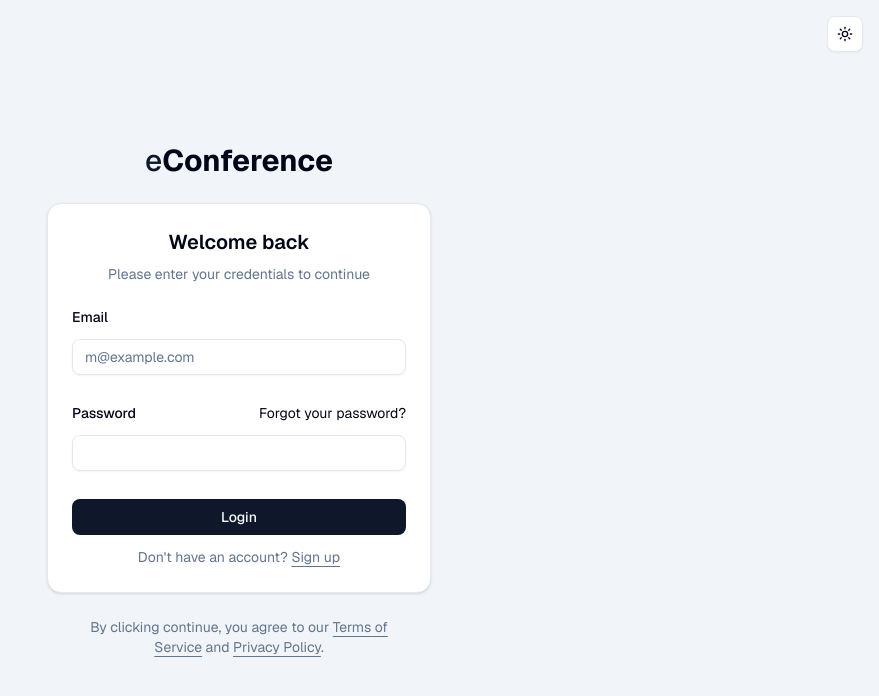
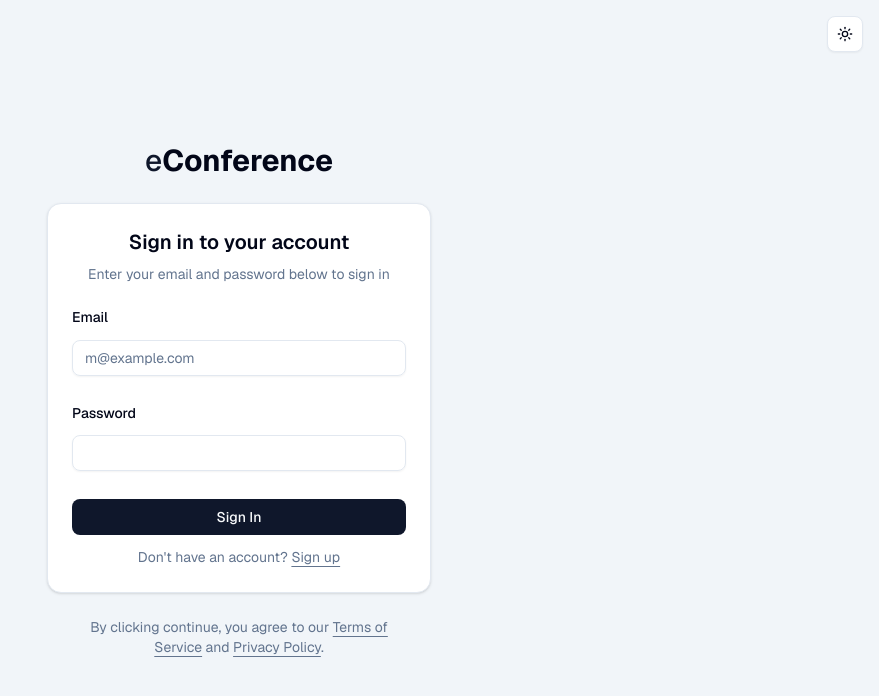
Before and after one commit to andrei-aldea/e-conference, a Next.js app: page /login in a window 1280 px wide. Shown: the top 696 px of the page, without its empty margins (401-1280 px from the left). Built offline with nearby package versions, Linux system fonts and the light colour scheme.

Commit message:
added zod for forms

```diff
--- a/components/login-form.tsx
+++ b/components/login-form.tsx
@@ -1,10 +1,29 @@
+'use client'
+
+import { zodResolver } from '@hookform/resolvers/zod'
+import { useForm } from 'react-hook-form'
+
 import { Button } from '@/components/ui/button'
 import { Card, CardContent, CardDescription, CardHeader, CardTitle } from '@/components/ui/card'
 import { Field, FieldDescription, FieldGroup, FieldLabel } from '@/components/ui/field'
+import { Form, FormControl, FormField, FormItem, FormMessage } from '@/components/ui/form'
 import { Input } from '@/components/ui/input'
+import { type LoginInput, loginSchema } from '@/lib/schemas'
 import { cn } from '@/lib/utils'
 
 export function LoginForm({ className, ...props }: React.ComponentProps<'div'>) {
+	const form = useForm<LoginInput>({
+		resolver: zodResolver(loginSchema),
+		defaultValues: {
+			email: '',
+			password: ''
+		}
+	})
+
+	function onSubmit(data: LoginInput) {
+		console.log(data)
+	}
+
 	return (
 		<div
 			className={cn('flex flex-col gap-6', className)}
@@ -12,45 +31,62 @@ export function LoginForm({ className, ...props }: React.ComponentProps<'div'>)
 		>
 			<Card>
 				<CardHeader className='text-center'>
-					<CardTitle className='text-xl'>Welcome back</CardTitle>
-					<CardDescription>Please enter your credentials to continue</CardDescription>
+					<CardTitle className='text-xl'>Sign in to your account</CardTitle>
+					<CardDescription>Enter your email and password below to sign in</CardDescription>
 				</CardHeader>
 				<CardContent>
-					<form>
+					<Form {...form}>
+						<form
+							onSubmit={form.handleSubmit(onSubmit)}
+							className='space-y-4'
+						>
 							<FieldGroup>
+								<FormField
+									control={form.control}
+									name='email'
+									render={({ field }) => (
+										<FormItem>
 											<Field>
-								<FieldLabel htmlFor='email'>Email</FieldLabel>
+												<FieldLabel>Email</FieldLabel>
+												<FormControl>
 													<Input
-									id='email'
 														type='email'
 														placeholder='m@example.com'
-									required
+														{...field}
 													/>
+												</FormControl>
+												<FormMessage />
 											</Field>
+										</FormItem>
+									)}
+								/>
+								<FormField
+									control={form.control}
+									name='password'
+									render={({ field }) => (
+										<FormItem>
 											<Field>
-								<div className='flex items-center'>
-									<FieldLabel htmlFor='password'>Password</FieldLabel>
-									<a
-										href='#'
-										className='ml-auto text-sm underline-offset-4 hover:underline'
-									>
-										Forgot your password?
-									</a>
-								</div>
+												<FieldLabel>Password</FieldLabel>
+												<FormControl>
 													<Input
-									id='password'
 														type='password'
-									required
+														{...field}
 													/>
+												</FormControl>
+												<FormMessage />
 											</Field>
+										</FormItem>
+									)}
+								/>
 								<Field>
-								<Button type='submit'>Login</Button>
+									<Button type='submit'>Sign In</Button>
 									<FieldDescription className='text-center'>
-									Don&apos;t have an account? <a href='/signup'>Sign up</a>
+										Don&apos;t have an account? <a href='signup'>Sign up</a>
 									</FieldDescription>
 								</Field>
 							</FieldGroup>
 						</form>
+					</Form>
 				</CardContent>
 			</Card>
 		</div>
--- a/components/signup-form.tsx
+++ b/components/signup-form.tsx
@@ -1,11 +1,32 @@
+'use client'
+
+import { zodResolver } from '@hookform/resolvers/zod'
+import { useForm } from 'react-hook-form'
+
 import { Button } from '@/components/ui/button'
 import { Card, CardContent, CardDescription, CardHeader, CardTitle } from '@/components/ui/card'
 import { Field, FieldDescription, FieldGroup, FieldLabel } from '@/components/ui/field'
+import { Form, FormControl, FormField, FormItem, FormMessage } from '@/components/ui/form'
 import { Input } from '@/components/ui/input'
 import { Select, SelectContent, SelectItem, SelectTrigger, SelectValue } from '@/components/ui/select'
+import { type SignupInput, signupSchema } from '@/lib/schemas'
 import { cn } from '@/lib/utils'
 
 export function SignupForm({ className, ...props }: React.ComponentProps<'div'>) {
+	const form = useForm<SignupInput>({
+		resolver: zodResolver(signupSchema),
+		defaultValues: {
+			name: '',
+			email: '',
+			password: '',
+			confirmPassword: ''
+		}
+	})
+
+	function onSubmit(data: SignupInput) {
+		console.log(data)
+	}
+
 	return (
 		<div
 			className={cn('flex flex-col gap-6', className)}
@@ -17,68 +38,128 @@ export function SignupForm({ className, ...props }: React.ComponentProps<'div'>)
 					<CardDescription>Enter your email below to create your account</CardDescription>
 				</CardHeader>
 				<CardContent>
-					<form>
+					<Form {...form}>
+						<form
+							onSubmit={form.handleSubmit(onSubmit)}
+							className='space-y-4'
+						>
 							<FieldGroup>
+								<FormField
+									control={form.control}
+									name='name'
+									render={({ field }) => (
+										<FormItem>
 											<Field>
-								<FieldLabel htmlFor='name'>Full Name</FieldLabel>
+												<FieldLabel>Full Name</FieldLabel>
+												<FormControl>
 													<Input
-									id='name'
 														type='text'
 														placeholder='John Doe'
-									required
+														{...field}
 													/>
+												</FormControl>
+												<FormMessage />
 											</Field>
+										</FormItem>
+									)}
+								/>
+								<FormField
+									control={form.control}
+									name='role'
+									render={({ field }) => (
+										<FormItem>
 											<Field>
-								<FieldLabel htmlFor='role'>Role</FieldLabel>
-								<Select name='role'>
-									<SelectTrigger id='role'>
+												<FieldLabel>Role</FieldLabel>
+												<Select
+													onValueChange={field.onChange}
+													defaultValue={field.value}
+												>
+													<FormControl>
+														<SelectTrigger>
 															<SelectValue placeholder='Select a role' />
 														</SelectTrigger>
+													</FormControl>
 													<SelectContent>
 														<SelectItem value='organizer'>Organizer</SelectItem>
 														<SelectItem value='author'>Author</SelectItem>
 														<SelectItem value='reviewer'>Reviewer</SelectItem>
 													</SelectContent>
 												</Select>
+												<FormMessage />
 											</Field>
+										</FormItem>
+									)}
+								/>
+								<FormField
+									control={form.control}
+									name='email'
+									render={({ field }) => (
+										<FormItem>
 											<Field>
-								<FieldLabel htmlFor='email'>Email</FieldLabel>
+												<FieldLabel>Email</FieldLabel>
+												<FormControl>
 													<Input
-									id='email'
 														type='email'
 														placeholder='m@example.com'
-									required
+														{...field}
 													/>
+												</FormControl>
+												<FormMessage />
 											</Field>
+										</FormItem>
+									)}
+								/>
+								<div className='grid grid-cols-2 gap-4'>
+									<FormField
+										control={form.control}
+										name='password'
+										render={({ field }) => (
+											<FormItem>
 												<Field>
-								<Field className='grid grid-cols-2 gap-4'>
+													<FieldLabel>Password</FieldLabel>
+													<FormControl>
+														<Input
+															type='password'
+															{...field}
+														/>
+													</FormControl>
+													<FormMessage />
+												</Field>
+											</FormItem>
+										)}
+									/>
+									<FormField
+										control={form.control}
+										name='confirmPassword'
+										render={({ field }) => (
+											<FormItem>
 												<Field>
-										<FieldLabel htmlFor='password'>Password</FieldLabel>
+													<FieldLabel>Confirm Password</FieldLabel>
+													<FormControl>
 														<Input
-											id='password'
 															type='password'
-											required
+															{...field}
 														/>
+													</FormControl>
+													<FormMessage />
 												</Field>
-									<Field>
-										<FieldLabel htmlFor='confirm-password'>Confirm Password</FieldLabel>
-										<Input
-											id='confirm-password'
-											type='password'
-											required
+											</FormItem>
+										)}
 									/>
-									</Field>
-								</Field>
+								</div>
 								<FieldDescription>Must be at least 8 characters long.</FieldDescription>
-							</Field>
-							<Field>
-								<Button type='submit'>Create Account</Button>
+								<Button
+									type='submit'
+									className='w-full'
+								>
+									Create Account
+								</Button>
 								<FieldDescription className='text-center'>
 									Already have an account? <a href='login'>Sign in</a>
 								</FieldDescription>
-							</Field>
 							</FieldGroup>
 						</form>
+					</Form>
 				</CardContent>
 			</Card>
 		</div>
--- /dev/null
+++ b/components/ui/form.tsx
@@ -0,0 +1,147 @@
+'use client'
+
+import * as LabelPrimitive from '@radix-ui/react-label'
+import { Slot } from '@radix-ui/react-slot'
+import * as React from 'react'
+import {
+	Controller,
+	FormProvider,
+	useFormContext,
+	useFormState,
+	type ControllerProps,
+	type FieldPath,
+	type FieldValues
+} from 'react-hook-form'
+
+import { Label } from '@/components/ui/label'
+import { cn } from '@/lib/utils'
+
+const Form = FormProvider
+
+type FormFieldContextValue<
+	TFieldValues extends FieldValues = FieldValues,
+	TName extends FieldPath<TFieldValues> = FieldPath<TFieldValues>
+> = {
+	name: TName
+}
+
+const FormFieldContext = React.createContext<FormFieldContextValue>({} as FormFieldContextValue)
+
+const FormField = <
+	TFieldValues extends FieldValues = FieldValues,
+	TName extends FieldPath<TFieldValues> = FieldPath<TFieldValues>
+>({
+	...props
+}: ControllerProps<TFieldValues, TName>) => {
+	return (
+		<FormFieldContext.Provider value={{ name: props.name }}>
+			<Controller {...props} />
+		</FormFieldContext.Provider>
+	)
+}
+
+const useFormField = () => {
+	const fieldContext = React.useContext(FormFieldContext)
+	const itemContext = React.useContext(FormItemContext)
+	const { getFieldState } = useFormContext()
+	const formState = useFormState({ name: fieldContext.name })
+	const fieldState = getFieldState(fieldContext.name, formState)
+
+	if (!fieldContext) {
+		throw new Error('useFormField should be used within <FormField>')
+	}
+
+	const { id } = itemContext
+
+	return {
+		id,
+		name: fieldContext.name,
+		formItemId: `${id}-form-item`,
+		formDescriptionId: `${id}-form-item-description`,
+		formMessageId: `${id}-form-item-message`,
+		...fieldState
+	}
+}
+
+type FormItemContextValue = {
+	id: string
+}
+
+const FormItemContext = React.createContext<FormItemContextValue>({} as FormItemContextValue)
+
+function FormItem({ className, ...props }: React.ComponentProps<'div'>) {
+	const id = React.useId()
+
+	return (
+		<FormItemContext.Provider value={{ id }}>
+			<div
+				data-slot='form-item'
+				className={cn('grid gap-2', className)}
+				{...props}
+			/>
+		</FormItemContext.Provider>
+	)
+}
+
+function FormLabel({ className, ...props }: React.ComponentProps<typeof LabelPrimitive.Root>) {
+	const { error, formItemId } = useFormField()
+
+	return (
+		<Label
+			data-slot='form-label'
+			data-error={!!error}
+			className={cn('data-[error=true]:text-destructive', className)}
+			htmlFor={formItemId}
+			{...props}
+		/>
+	)
+}
+
+function FormControl({ ...props }: React.ComponentProps<typeof Slot>) {
+	const { error, formItemId, formDescriptionId, formMessageId } = useFormField()
+
+	return (
+		<Slot
+			data-slot='form-control'
+			id={formItemId}
+			aria-describedby={!error ? `${formDescriptionId}` : `${formDescriptionId} ${formMessageId}`}
+			aria-invalid={!!error}
+			{...props}
+		/>
+	)
+}
+
+function FormDescription({ className, ...props }: React.ComponentProps<'p'>) {
+	const { formDescriptionId } = useFormField()
+
+	return (
+		<p
+			data-slot='form-description'
+			id={formDescriptionId}
+			className={cn('text-muted-foreground text-sm', className)}
+			{...props}
+		/>
+	)
+}
+
+function FormMessage({ className, ...props }: React.ComponentProps<'p'>) {
+	const { error, formMessageId } = useFormField()
+	const body = error ? String(error?.message ?? '') : props.children
+
+	if (!body) {
+		return null
+	}
+
+	return (
+		<p
+			data-slot='form-message'
+			id={formMessageId}
+			className={cn('text-destructive text-sm', className)}
+			{...props}
+		>
+			{body}
+		</p>
+	)
+}
+
+export { Form, FormControl, FormDescription, FormField, FormItem, FormLabel, FormMessage, useFormField }
--- /dev/null
+++ b/lib/schemas.ts
@@ -0,0 +1,23 @@
+import { z } from 'zod'
+
+export const signupSchema = z
+	.object({
+		name: z.string().min(1, { message: 'Full name is required' }),
+		email: z.string().email({ message: 'Please enter a valid email' }),
+		role: z.enum(['organizer', 'author', 'reviewer'], { message: 'Please select a role' }),
+		password: z.string().min(8, { message: 'Password must be at least 8 characters long' }),
+		confirmPassword: z.string()
+	})
+	.refine((data) => data.password === data.confirmPassword, {
+		message: "Passwords don't match",
+		path: ['confirmPassword']
+	})
+
+export type SignupInput = z.infer<typeof signupSchema>
+
+export const loginSchema = z.object({
+	email: z.string().email({ message: 'Please enter a valid email' }),
+	password: z.string().min(1, { message: 'Password is required' })
+})
+
+export type LoginInput = z.infer<typeof loginSchema>
--- a/package.json
+++ b/package.json
@@ -9,6 +9,7 @@
     "lint": "eslint"
   },
   "dependencies": {
+    "@hookform/resolvers": "^5.2.2",
     "@radix-ui/react-dialog": "^1.1.15",
     "@radix-ui/react-dropdown-menu": "^2.1.16",
     "@radix-ui/react-label": "^2.1.7",
@@ -23,7 +24,9 @@
     "next-themes": "^0.4.6",
     "react": "19.2.0",
     "react-dom": "19.2.0",
-    "tailwind-merge": "^3.3.1"
+    "react-hook-form": "^7.65.0",
+    "tailwind-merge": "^3.3.1",
+    "zod": "^4.1.12"
   },
   "devDependencies": {
     "@tailwindcss/postcss": "^4",
```
Also changed, not shown: 1 other file (tests, documents, lock files or other folders). Lines whose indentation alone changed are shown as unchanged.
